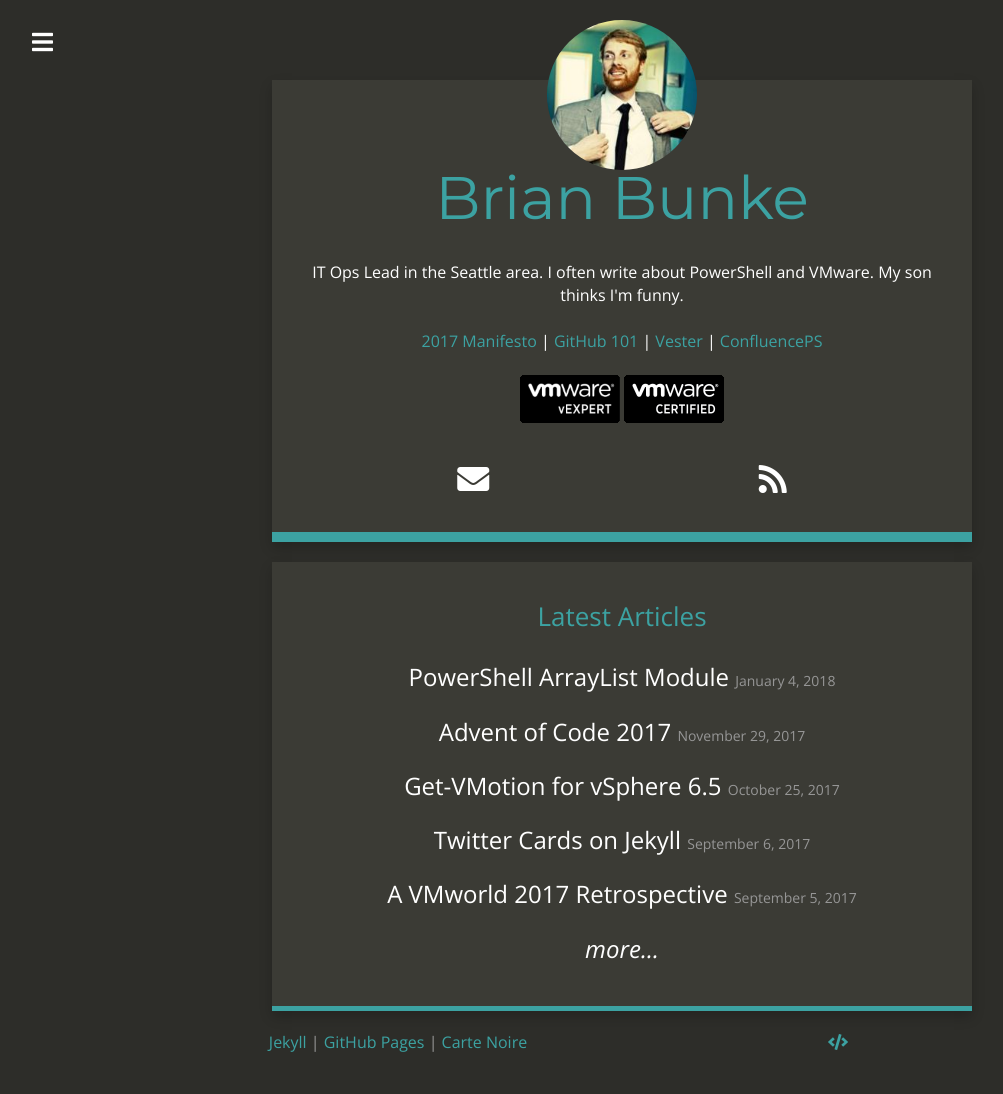
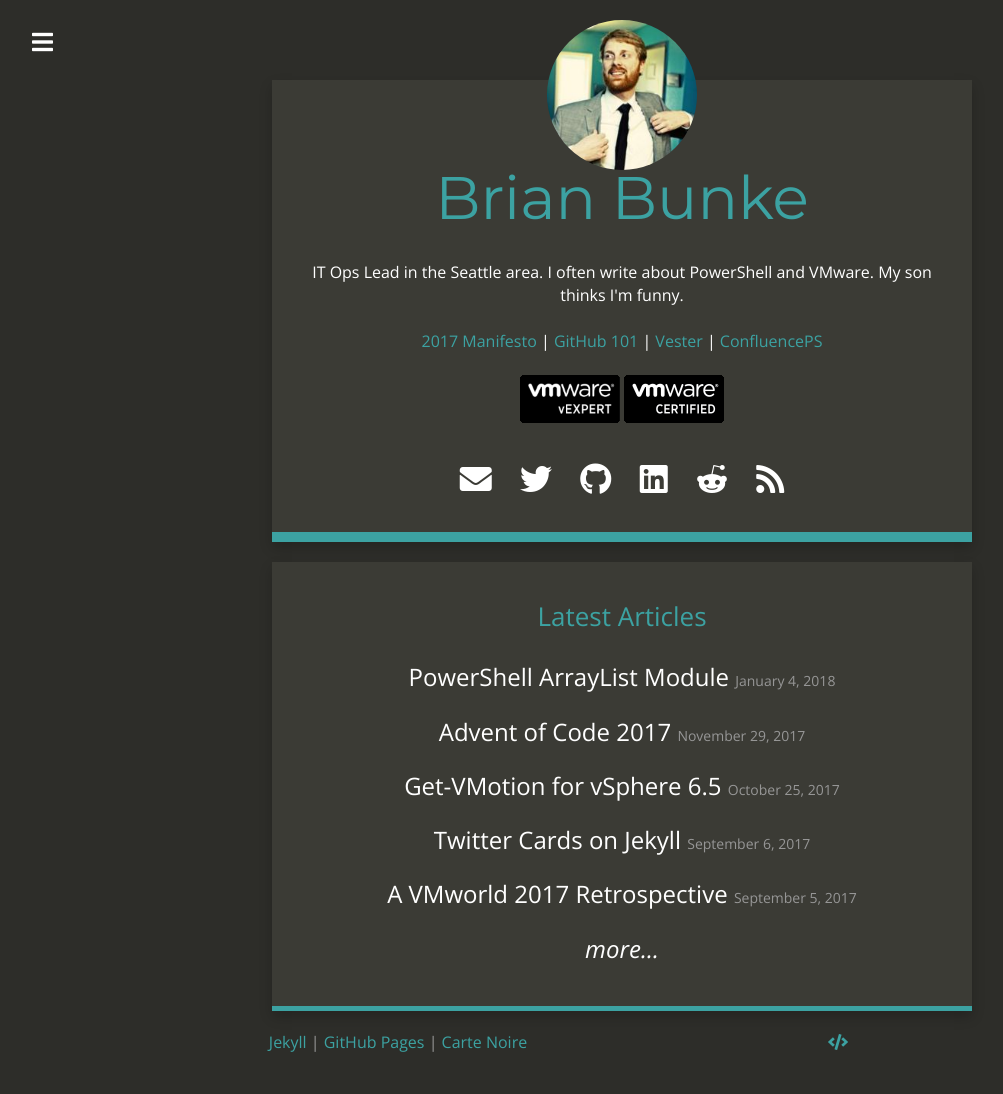
Before and after one commit to brianbunke/brianbunke.github.io, a Jekyll site: the page built from index.html, in a window 1280 px wide. Shown: the whole page, without its empty margins (18-1021 px from the left). Built offline with Jekyll 4.4.1, drawn with Linux system fonts in a browser that asks for light colours; nearby versions of some CDN libraries.

Commit message:
Update brands for FontAwesome 5

```diff
--- a/_includes/social_links.html
+++ b/_includes/social_links.html
@@ -1,13 +1,13 @@
 <p class="links">
   {% if site.email %}<a href="mailto:{{ site.email }}"><i class="fa fa-envelope"></i></a>{% endif %}
-  {% if site.twitter_username %}<a href="https://www.twitter.com/{{ site.twitter_username }}" target="_new"><i class="fa fa-twitter"></i></a>{% endif %}
-  {% if site.xing_link %}<a href="{{ site.xing_link }}" target="_new"><i class="fa fa-xing"></i></a>{% endif %}
-  {% if site.google_plus_link %}<a href="{{ site.google_plus_link }}" target="_new"><i class="fa fa-google-plus"></i></a>{% endif %}
-  {% if site.facebook_link %}<a href="{{ site.facebook_link }}" target="_new"><i class="fa fa-facebook"></i></a>{% endif %}
-  {% if site.github_username %}<a href="https://github.com/{{ site.github_username }}" target="_new"><i class="fa fa-github"></i></a>{% endif %}
-  {% if site.stackoverflow_link %}<a href="{{ site.stackoverflow_link }}" target="_new"><i class="fa fa-stack-overflow"></i></a>{% endif %}
-  {% if site.linkedin_link %}<a href="https://www.linkedin.com/in/{{ site.linkedin_link }}" target="_new"><i class="fa fa-linkedin"></i></a>{% endif %}
-  {% if site.instagram_username %}<a href="https://www.instagram.com/{{ site.instagram_username }}" target="_new"><i class="fa fa-instagram"></i></a>{% endif %}
-  {% if site.reddit_username %}<a href="https://reddit.com/u/{{ site.reddit_username }}" target="_new"><i class="fa fa-reddit-alien"></i></a>{% endif %}
+  {% if site.twitter_username %}<a href="https://www.twitter.com/{{ site.twitter_username }}" target="_new"><i class="fab fa-twitter"></i></a>{% endif %}
+  {% if site.xing_link %}<a href="{{ site.xing_link }}" target="_new"><i class="fab fa-xing"></i></a>{% endif %}
+  {% if site.google_plus_link %}<a href="{{ site.google_plus_link }}" target="_new"><i class="fab fa-google-plus"></i></a>{% endif %}
+  {% if site.facebook_link %}<a href="{{ site.facebook_link }}" target="_new"><i class="fab fa-facebook"></i></a>{% endif %}
+  {% if site.github_username %}<a href="https://github.com/{{ site.github_username }}" target="_new"><i class="fab fa-github"></i></a>{% endif %}
+  {% if site.stackoverflow_link %}<a href="{{ site.stackoverflow_link }}" target="_new"><i class="fab fa-stack-overflow"></i></a>{% endif %}
+  {% if site.linkedin_link %}<a href="https://www.linkedin.com/in/{{ site.linkedin_link }}" target="_new"><i class="fab fa-linkedin"></i></a>{% endif %}
+  {% if site.instagram_username %}<a href="https://www.instagram.com/{{ site.instagram_username }}" target="_new"><i class="fab fa-instagram"></i></a>{% endif %}
+  {% if site.reddit_username %}<a href="https://reddit.com/u/{{ site.reddit_username }}" target="_new"><i class="fab fa-reddit-alien"></i></a>{% endif %}
   <a href="{{ site.baseurl }}/feed.xml" target="_new"><i class="fa fa-rss"></i></a>
 </p>
```
